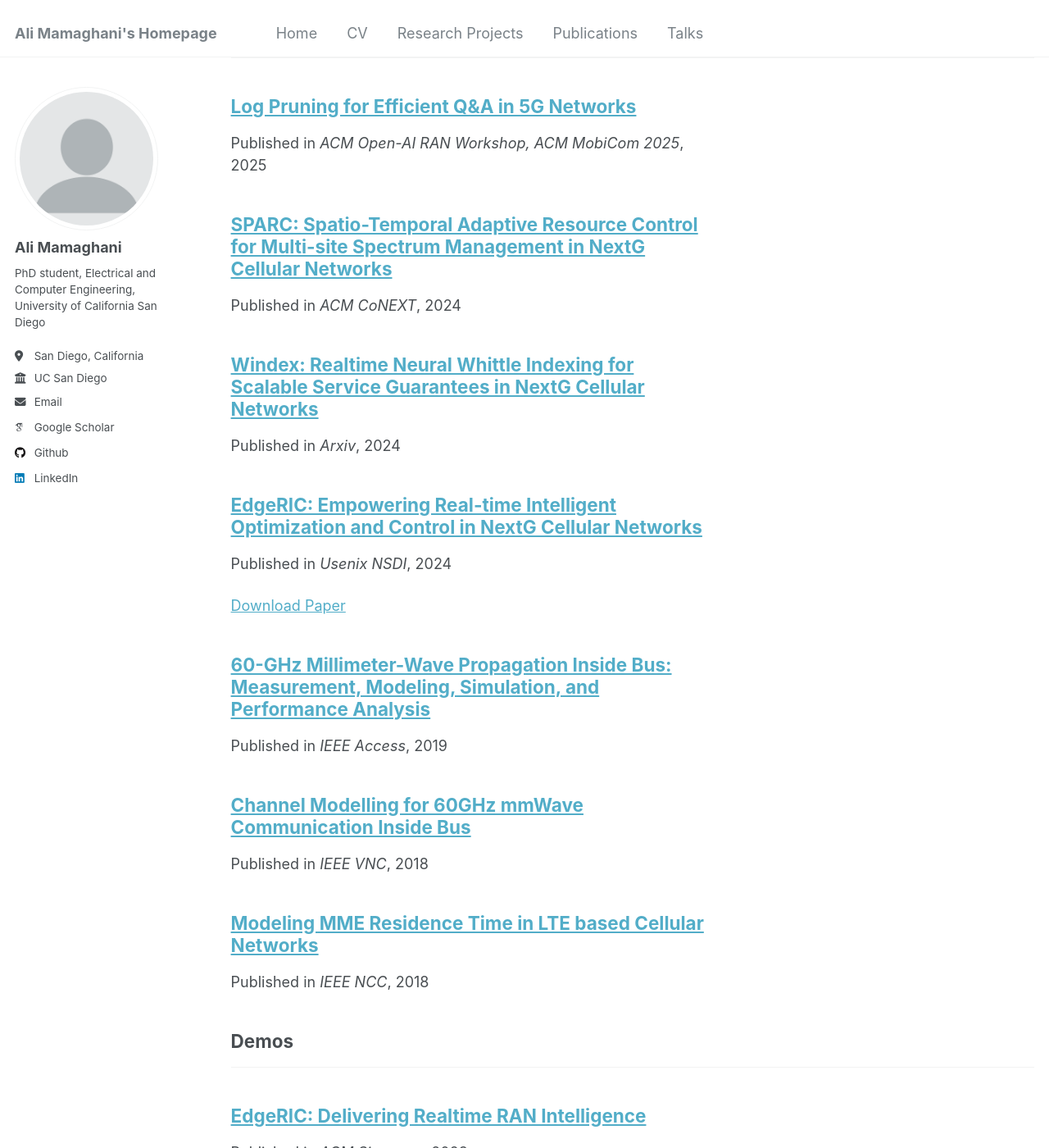
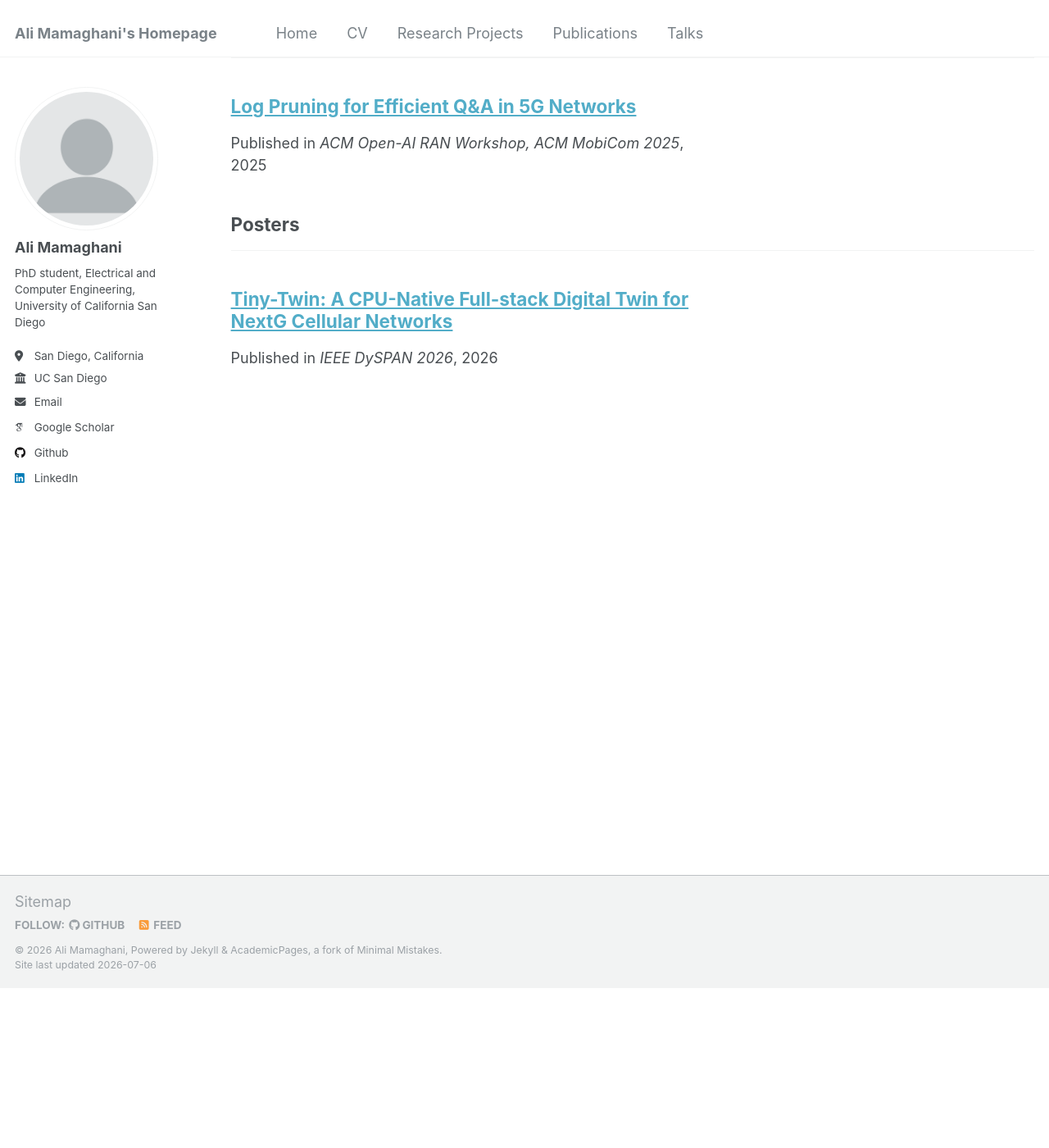
Before and after one commit to AliMamaghani1999/AliMamaghani1999.github.io, a Jekyll site: the page built from _pages/publications.html, in a window 1280 px wide and 1400 px high, scrolled down 195 px. Shown: the whole window at 82% size. Built offline with Jekyll 4.4.1, drawn with Linux system fonts in a browser that asks for light colours; some web fonts are replaced; some of the changed text lies outside the part shown.

Commit message:
Clean site to reflect real CV only
- Fix M.S. dates (2022-2024)
- Remove publications not authored by me (NCC, 60GHz bus x2, EdgeRIC x2, Windex, SPARC); keep Tiny-Twin and Log Pruning/PRISM
- Remove fabricated Service and leadership section
- Rebuild Research Projects page with actual projects (PRISM, EdgeRIC-for-OAI, MS thesis, BS thesis)

Co-Authored-By: Claude Opus 4.8 (1M context) <noreply@anthropic.com>

```diff
--- a/_pages/cv.md
+++ b/_pages/cv.md
@@ -67,7 +67,6 @@ Selected Publications
 For a complete list, visit [Google Scholar](https://scholar.google.com/citations?user=aAP3asAAAAAJ&hl=en&view_op=list_works)
 * A. Mamaghani, Q. Zheng, U. Ghosh, V. Rajagopalan, S. Shakkottai, & D. Bharadia, "Log Pruning for Efficient Q&A in 5G Networks", 2025, ACM Open-AI RAN Workshop, ACM MobiCom 2025, Hong Kong.
 * A. Mamaghani, U. Ghosh, I. K. Jain, S. Shakkottai, & D. Bharadia, "Tiny-Twin: A CPU-Native Full-stack Digital Twin for NextG Cellular Networks", 2026, IEEE DySPAN.
-* W. H. Ko, U. Ghosh, U. Dinesha, R. Wu, S. Shakkottai, & D. Bharadia, "EdgeRIC: Empowering Realtime Intelligent Optimization and Control in NextG Networks", 2024, USENIX NSDI.
 
 
 
@@ -96,12 +95,3 @@ Scholarships
 * Direct admission for MSc from Sharif University of Technology, Feb. 2022
 * Silver Medal in the 31st National Physics Olympiad, 2017
 * Silver Medal in Iran's National IMC, 2013
-
-Service and leadership
-============
-* Board Member, Women in ECE (WeCE), UCSD, 2025-2026
-* Artifact Evaluation Committee, ACM SIGCOMM '25
-* Artifact Evaluation Committee, USENIX NSDI '25
-* Artifact Evaluation Committee, ACM CoNEXT '25
-* Artifact Evaluation Committee, ACM CoNEXT '24
-* Board Member, ECE Graduate Student Council (ECE GSC), UCSD
--- a/_publications/2018-02-10-ncc.md
+++ /dev/null
@@ -1,9 +0,0 @@
----
-title: "Modeling MME Residence Time in LTE based Cellular Networks"
-collection: publications
-category: manuscripts
-permalink: /publication/2018-02-10-ncc
-date: 2018-02-10
-venue: 'IEEE NCC'
-externalurl: 'https://ieeexplore.ieee.org/abstract/document/8600089'
----
--- a/_publications/2018-12-10-vnc.md
+++ /dev/null
@@ -1,9 +0,0 @@
----
-title: "Channel Modelling for 60GHz mmWave Communication Inside Bus"
-collection: publications
-category: manuscripts
-permalink: /publication/2018-12-10
-date: 2018-12-10
-venue: 'IEEE VNC'
-externalurl: 'https://ieeexplore.ieee.org/abstract/document/8628315'
----
--- a/_publications/2019-05-10-mmwave-bus.md
+++ /dev/null
@@ -1,9 +0,0 @@
----
-title: "60-GHz Millimeter-Wave Propagation Inside Bus: Measurement, Modeling, Simulation, and Performance Analysis"
-collection: publications
-category: manuscripts
-permalink: /publication/2019-05-10-mmwave-bus
-date: 2019-05-10
-venue: 'IEEE Access'
-externalurl: 'https://ieeexplore.ieee.org/abstract/document/8744573'
----
--- a/_publications/2024-04-17-edgeric.md
+++ /dev/null
@@ -1,13 +0,0 @@
----
-title: "EdgeRIC: Empowering Real-time Intelligent Optimization and Control in NextG Cellular Networks"
-collection: publications
-category: manuscripts
-permalink: /publication/2024-04-17-edgeric
-date: 2024-04-17
-venue: 'Usenix NSDI'
-slidesurl: 'https://www.usenix.org/system/files/nsdi24_slides-ko.pdf'
-paperurl: 'https://www.usenix.org/system/files/nsdi24-ko.pdf'
-externalurl: 'https://www.usenix.org/conference/nsdi24/presentation/ko'
----
-
-<!-- The contents above will be part of a list of publications, if the user clicks the link for the publication than the contents of section will be rendered as a full page, allowing you to provide more information about the paper for the reader. When publications are displayed as a single page, the contents of the above "citation" field will automatically be included below this section in a smaller font. -->
--- a/_publications/2024-05-20-windex.md
+++ /dev/null
@@ -1,14 +0,0 @@
----
-title: "Windex: Realtime Neural Whittle Indexing for Scalable Service Guarantees in NextG Cellular Networks"
-collection: publications
-category: manuscripts
-permalink: /publication/2024-05-20-windex
-date: 2024-05-20
-externalurl: 'https://arxiv.org/pdf/2406.01888'
-venue: 'Arxiv'
-#slidesurl: 'http://academicpages.github.io/files/slides2.pdf'
-#paperurl: 'http://academicpages.github.io/files/paper2.pdf'
-#citation: 'Your Name, You. (2010). &quot;Paper Title Number 2.&quot; <i>Journal 1</i>. 1(2).'
----
-
-<!-- The contents above will be part of a list of publications, if the user clicks the link for the publication than the contents of section will be rendered as a full page, allowing you to provide more information about the paper for the reader. When publications are displayed as a single page, the contents of the above "citation" field will automatically be included below this section in a smaller font. -->
--- a/_publications/2024-12-10-sparc.md
+++ /dev/null
@@ -1,14 +0,0 @@
----
-title: "SPARC: Spatio-Temporal Adaptive Resource Control for Multi-site Spectrum Management in NextG Cellular Networks"
-collection: publications
-category: manuscripts
-permalink: /publication/2024-12-10-sparc
-date: 2024-12-10
-venue: 'ACM CoNEXT'
-externalurl: 'https://par.nsf.gov/biblio/10544978'
-#slidesurl: 'http://academicpages.github.io/files/slides3.pdf'
-#paperurl: 'http://academicpages.github.io/files/paper3.pdf'
-#citation: 'Your Name, You. (2015). &quot;Paper Title Number 3.&quot; <i>Journal 1</i>. 1(3).'
----
-
-<!-- The contents above will be part of a list of publications, if the user clicks the link for the publication than the contents of section will be rendered as a full page, allowing you to provide more information about the paper for the reader. When publications are displayed as a single page, the contents of the above "citation" field will automatically be included below this section in a smaller font. -->
```
Also changed, not shown: _publications/2023-09-11-edgeric-demo.md (deleted, +0 -9 lines), _teaching/2021-08-01-4g-5g-centralized-controller.md (added, +7 -0 lines), _teaching/2023-04-01-llm-cloud-native-5g.md (added, +7 -0 lines), _teaching/2023-05-05-edgeric.md (deleted, +0 -12 lines), _teaching/2024-03-10-windex.md (deleted, +0 -23 lines), _teaching/2024-07-10-sparc.md (deleted, +0 -23 lines), _teaching/2024-09-01-edgeric-oai.md (added, +9 -0 lines), _teaching/2025-01-01-prism.md (added, +8 -0 lines).
